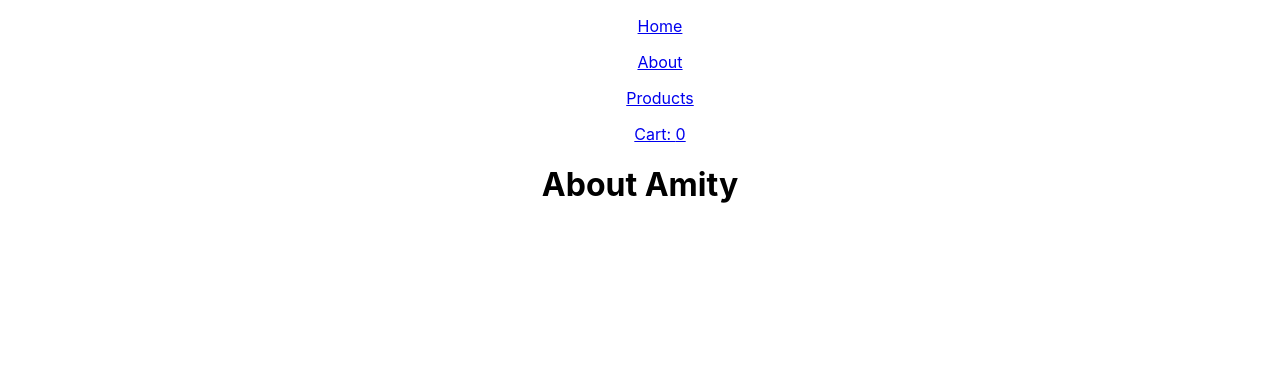
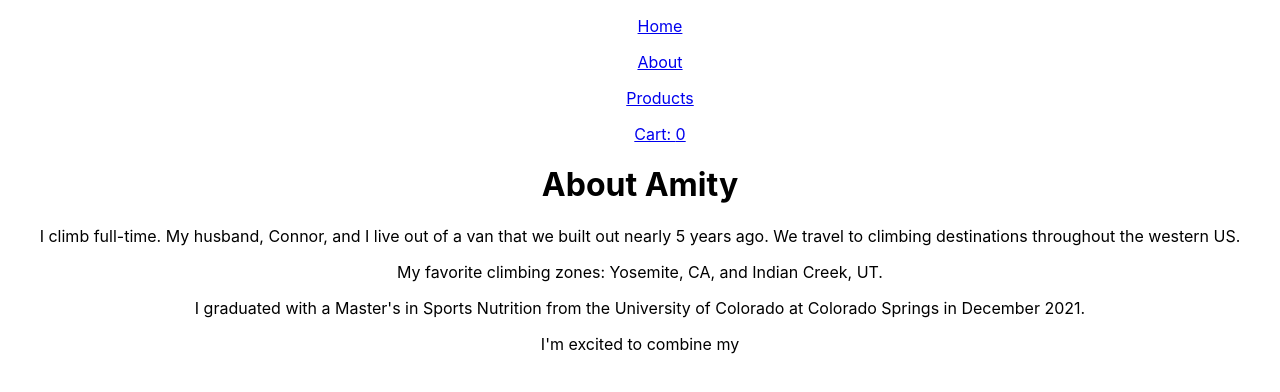
Before and after one commit to connorwarme/shopping-cart, a React (Create React App) app: page /about in a window 1280 px wide. Shown: the top 392 px of the page. Built offline with nearby package versions, Linux system fonts and the light colour scheme.

Commit message:
Add content to About component

```diff
--- a/src/components/About.js
+++ b/src/components/About.js
@@ -4,6 +4,10 @@ const About = () => {
     return (
         <div className="about">
             <h1>About Amity</h1>
+            <p>I climb full-time. My husband, Connor, and I live out of a van that we built out nearly 5 years ago. We travel to climbing destinations throughout the western US.</p>
+            <p>My favorite climbing zones: Yosemite, CA, and Indian Creek, UT.</p>
+            <p>I graduated with a Master's in Sports Nutrition from the University of Colorado at Colorado Springs in December 2021.</p>
+            <p>I'm excited to combine my </p>
         </div>
     )
 }
```
